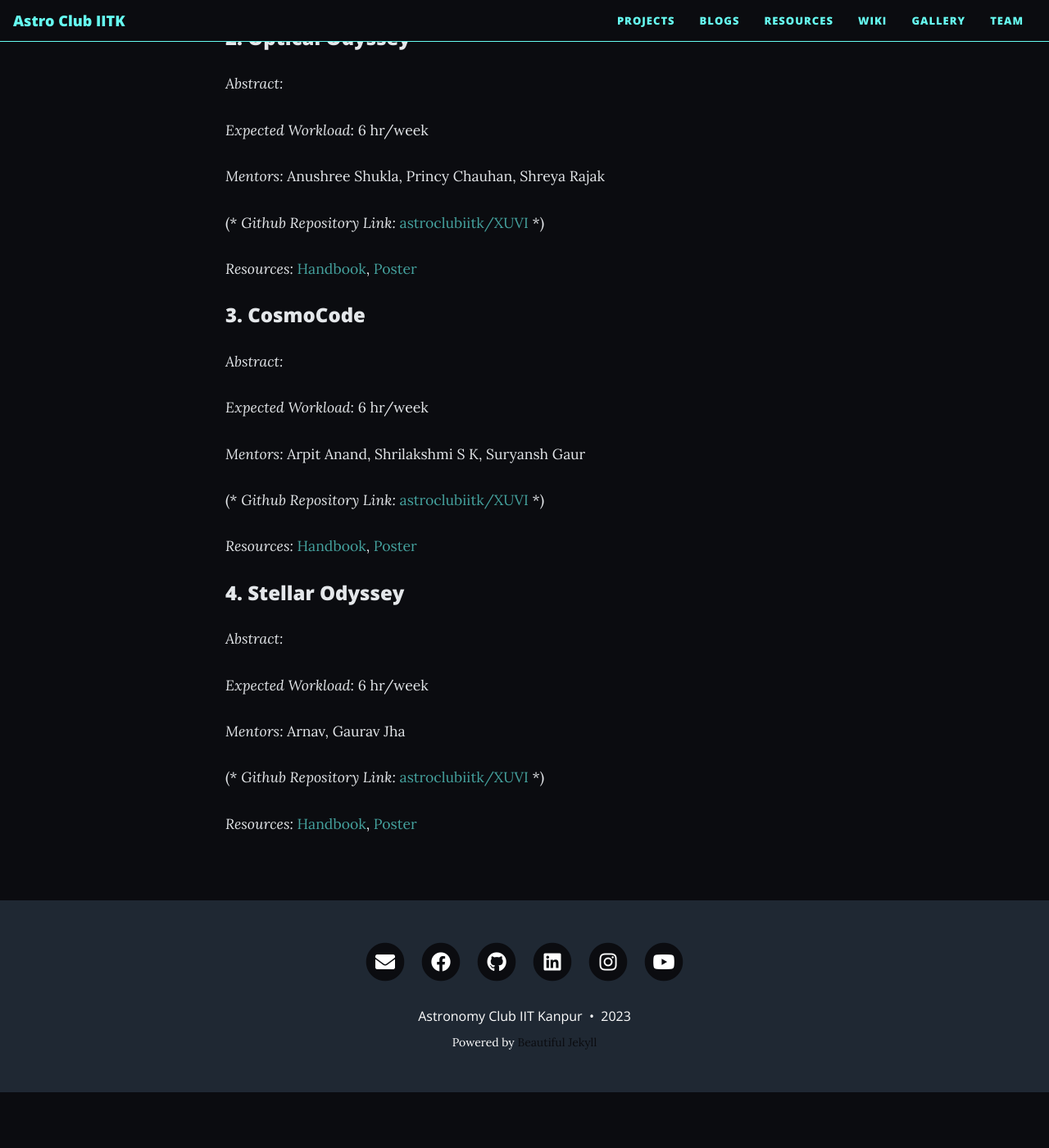
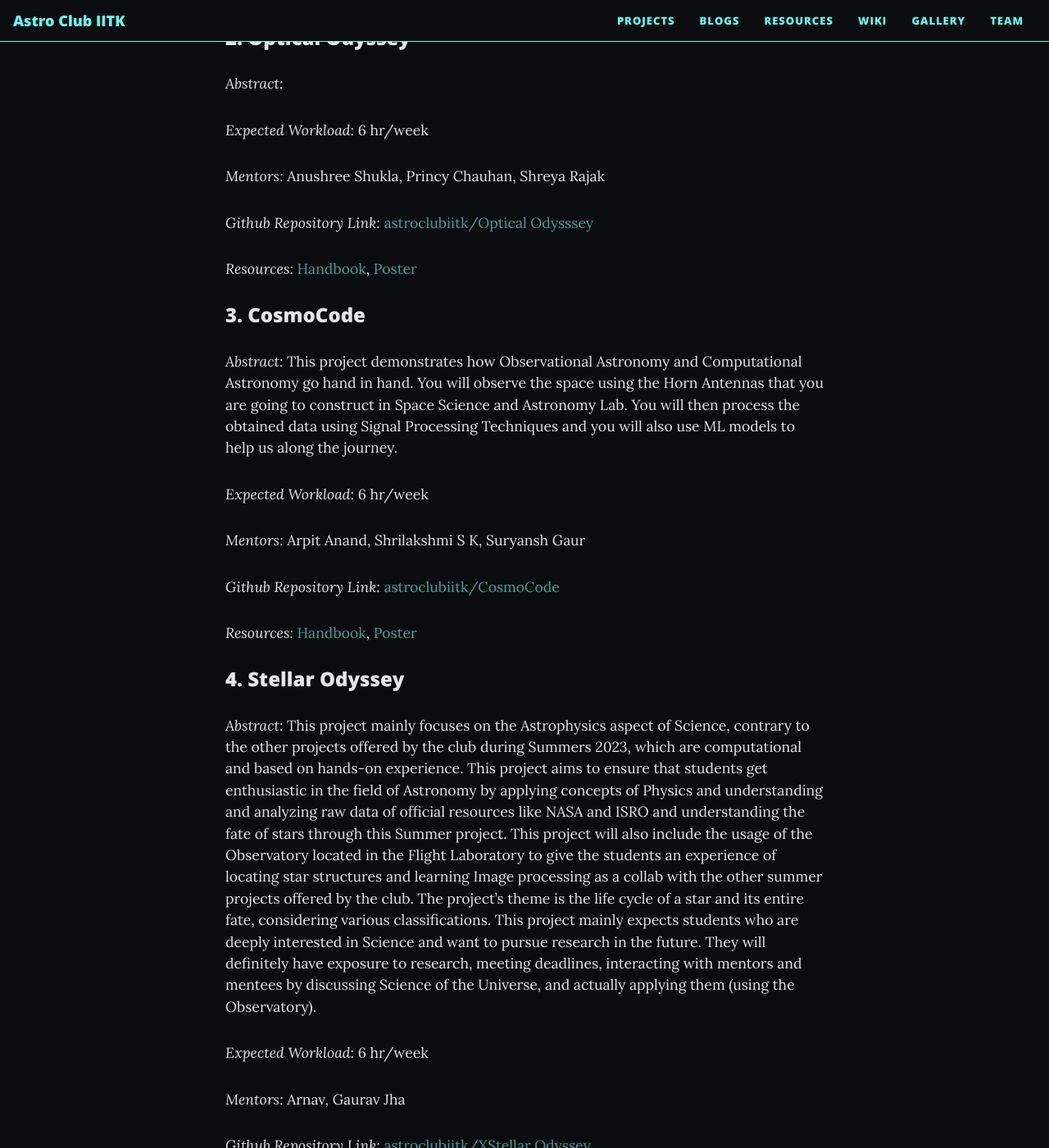
Before and after one commit to astroclubiitk/astroclubiitk.github.io, a Jekyll site: the page built from _projects/summer-2023.md, in a window 1280 px wide and 1400 px high, scrolled down 993 px. Shown: the whole window at 82% size. Built offline with Jekyll 4.4.1, drawn with Linux system fonts in a browser that asks for light colours; nearby versions of some CDN libraries; before the commit the page ends 2325 px from its top, so only the background shows below that.

Commit message:
updated summer projects 2023 info

```diff
--- a/_projects/summer-2023.md
+++ b/_projects/summer-2023.md
@@ -2,7 +2,7 @@
 layout: page
 title: Summer Projects 2023
 subtitle: Projects conducted by the club during May - July 2023
-cover-img: /assets/img/banner/projects/summer-2022.jpg
+cover-img: /assets/img/banner/projects/summer-2023.jpg
 link: /projects/summer-2023
 button-text: Summer 2023
 ---
@@ -15,7 +15,7 @@ button-text: Summer 2023
 
 *Mentors:* Abhinav Singhal, Kislay Aditya, Vaishnavi Singh
 
-(* *Github Repository Link:*  [astroclubiitk/Tour de OAAR](https://github.com/astroclubiitk/Tour-de-OAAR-2023) *)
+*Github Repository Link:*  [astroclubiitk/Tour de OAAR](https://github.com/astroclubiitk/Tour-de-OAAR-2023)
 
 *Resources:* <a href="/assets/docs/projects/2023/Tour_de_OAAR/Handbook.pdf" target="_blank">Handbook</a>, <a href="/assets/docs/projects/2023/Tour_de_OAAR/Poster.pdf" target="_blank">Poster</a>
 
@@ -27,30 +27,41 @@ button-text: Summer 2023
 
 *Mentors:* Anushree Shukla, Princy Chauhan, Shreya Rajak
 
-(* *Github Repository Link:*  [astroclubiitk/XUVI](https://github.com/astroclubiitk/XUVI) *)
+*Github Repository Link:*  [astroclubiitk/Optical Odysssey](https://github.com/astroclubiitk/Optical-Odyssey-2023)
 
 *Resources:* <a href="/assets/docs/projects/2023/Optical_Odyssey/Handbook.pdf" target="_blank">Handbook</a>, <a href="/assets/docs/projects/2023/Optical_Odyssey/Poster.pdf" target="_blank">Poster</a>
 
 ### 3. CosmoCode
 
-*Abstract:*
+*Abstract:* This project demonstrates how Observational Astronomy and Computational Astronomy go hand in hand. You will observe the space using the Horn Antennas that you are going to construct in Space Science and Astronomy Lab. You will then process the obtained data using Signal Processing Techniques and you will also use ML models to help us along the journey.
 
 *Expected Workload*: 6 hr/week
 
 *Mentors:* Arpit Anand, Shrilakshmi S K, Suryansh Gaur
 
-(* *Github Repository Link:*  [astroclubiitk/XUVI](https://github.com/astroclubiitk/XUVI) *)
+*Github Repository Link:*  [astroclubiitk/CosmoCode](https://github.com/astroclubiitk/CosmoCode-2023)
 
 *Resources:* <a href="/assets/docs/projects/2023/CosmoCode/Handbook.pdf" target="_blank">Handbook</a>, <a href="/assets/docs/projects/2023/CosmoCode/Poster.pdf" target="_blank">Poster</a>
 
 ### 4. Stellar Odyssey
 
-*Abstract:*
+*Abstract:* This project mainly focuses on the Astrophysics aspect of Science, contrary to the other projects
+offered by the club during Summers 2023, which are computational and based on hands-on experience. This project aims to
+ensure that students get enthusiastic in the field of Astronomy by applying concepts of Physics and
+understanding and analyzing raw data of official resources like NASA and ISRO and
+understanding the fate of stars through this Summer project. This project will also include the
+usage of the Observatory located in the Flight Laboratory to give the students an experience of
+locating star structures and learning Image processing as a collab with the other summer
+projects offered by the club. The project's theme is the life cycle of a star and its entire fate,
+considering various classifications. This project mainly expects students who are deeply
+interested in Science and want to pursue research in the future. They will definitely have
+exposure to research, meeting deadlines, interacting with mentors and mentees by discussing
+Science of the Universe, and actually applying them (using the Observatory).
 
 *Expected Workload*: 6 hr/week
 
 *Mentors:* Arnav, Gaurav Jha
 
-(* *Github Repository Link:*  [astroclubiitk/XUVI](https://github.com/astroclubiitk/XUVI) *)
+*Github Repository Link:*  [astroclubiitk/XStellar Odyssey](https://github.com/astroclubiitk/Stellar-Odyssey-2023)
 
 *Resources:* <a href="/assets/docs/projects/2023/CosmoCode/Handbook.pdf" target="_blank">Handbook</a>, <a href="/assets/docs/projects/2023/Stellar_Odyssey/Poster.pdf" target="_blank">Poster</a>
```
Also changed, not shown: 2 other files.
